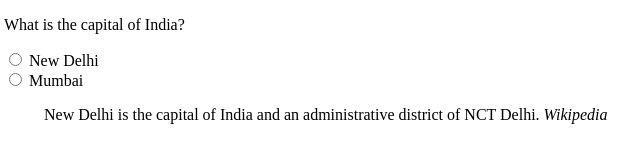
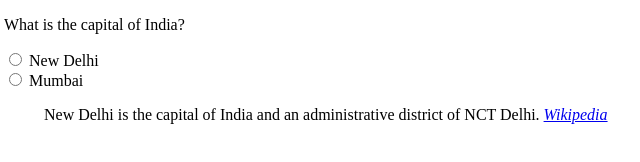
Before and after one commit to acciojob/trivia-Maijuddin, a website: page main.html in a window 1280 px wide. Shown: the full height of the page, 4-644 px from the left. Drawn offline with Linux system fonts and the light colour scheme.

Commit message:
created a submission

```diff
--- a/main.html
+++ b/main.html
@@ -16,6 +16,6 @@
         <input type="radio" id="option2" name="answer" value="Mumbai">
         <label for="option2">Mumbai</label><br>
     </div>
-    <blockquote class="quotation" attr="cite">New Delhi is the capital of India and an administrative district of NCT Delhi. <cite>Wikipedia</cite></blockquote>
+    <blockquote class="quotation" attr="cite">New Delhi is the capital of India and an administrative district of NCT Delhi. <cite><a href="https://en.wikipedia.org/wiki/New_Delhi">Wikipedia</a></cite></blockquote>
 </body>
 </html>
```
